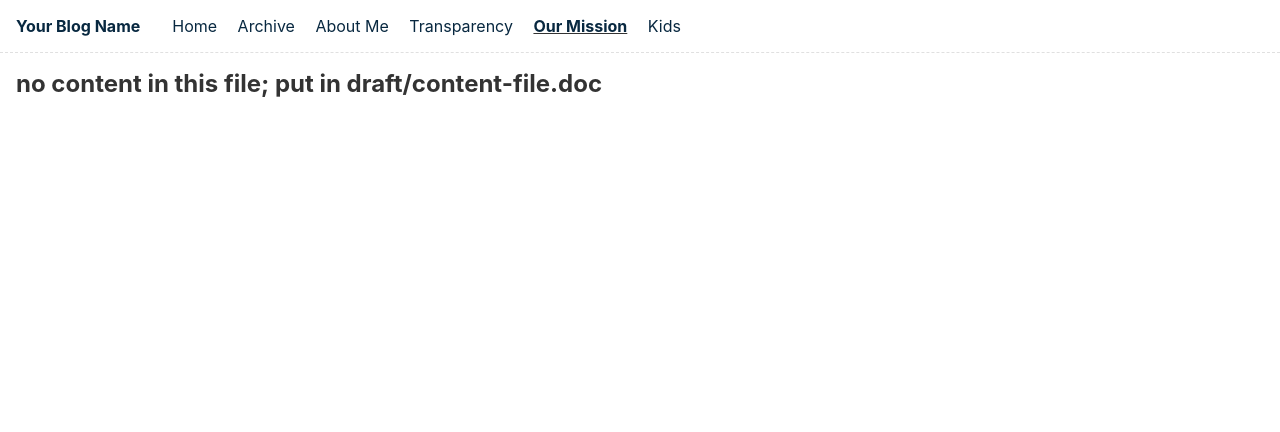
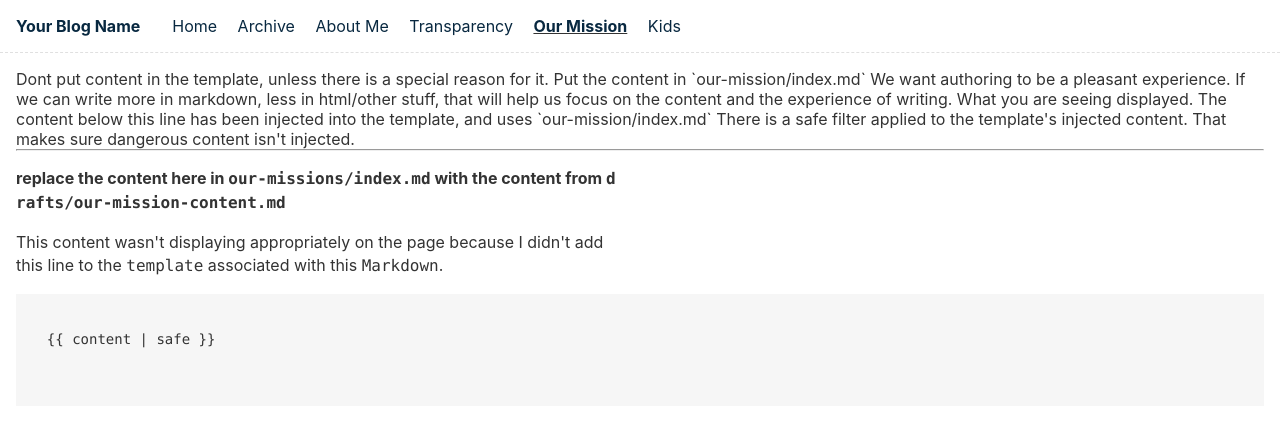
Before and after one commit to cmneal26/Tech-Writing-Project, an Eleventy site: page our-mission/index.md in a window 1280 px wide. Built offline with nearby package versions, Linux system fonts and the light colour scheme; Eleventy itself is replaced by a stand-in of ours; code samples lack their colours; files that its build step writes are made by us from their sources; no server answers.

Commit message:
add-safe-content-to-our-mission-template

````diff
--- a/_includes/layouts/our-mission.njk
+++ b/_includes/layouts/our-mission.njk
@@ -3,4 +3,14 @@ layout: layouts/base.njk
 templateClass: tmpl-our-mission
 ---
 
-<h2>no content in this file; put in draft/content-file.doc</h2>
+Dont put content in the template, unless there is a special reason for it. Put the content in `our-mission/index.md`
+
+We want authoring to be a pleasant experience. If we can write more in markdown, less in html/other stuff, that will help us focus on the content and the experience of writing.
+
+What you are seeing displayed. The content below this line has been injected into the template, and uses `our-mission/index.md`
+
+There is a safe filter applied to the template's injected content. That makes sure dangerous content isn't injected.
+
+<hr />
+
+{{ content | safe }}
--- a/our-mission/index.md
+++ b/our-mission/index.md
@@ -8,4 +8,13 @@ eleventyNavigation:
 ---
 
 
-[replace this with the content from drafts/our-mission-content.docx]
+**replace the content here in `our-missions/index.md` with the content from `drafts/our-mission-content.md`**
+
+This content wasn't displaying appropriately on the page because I didn't add this line to the `template` associated with this `Markdown`.
+
+```
+{% raw %}
+  {{ content | safe }}
+{% endraw %}
+
+```
````
